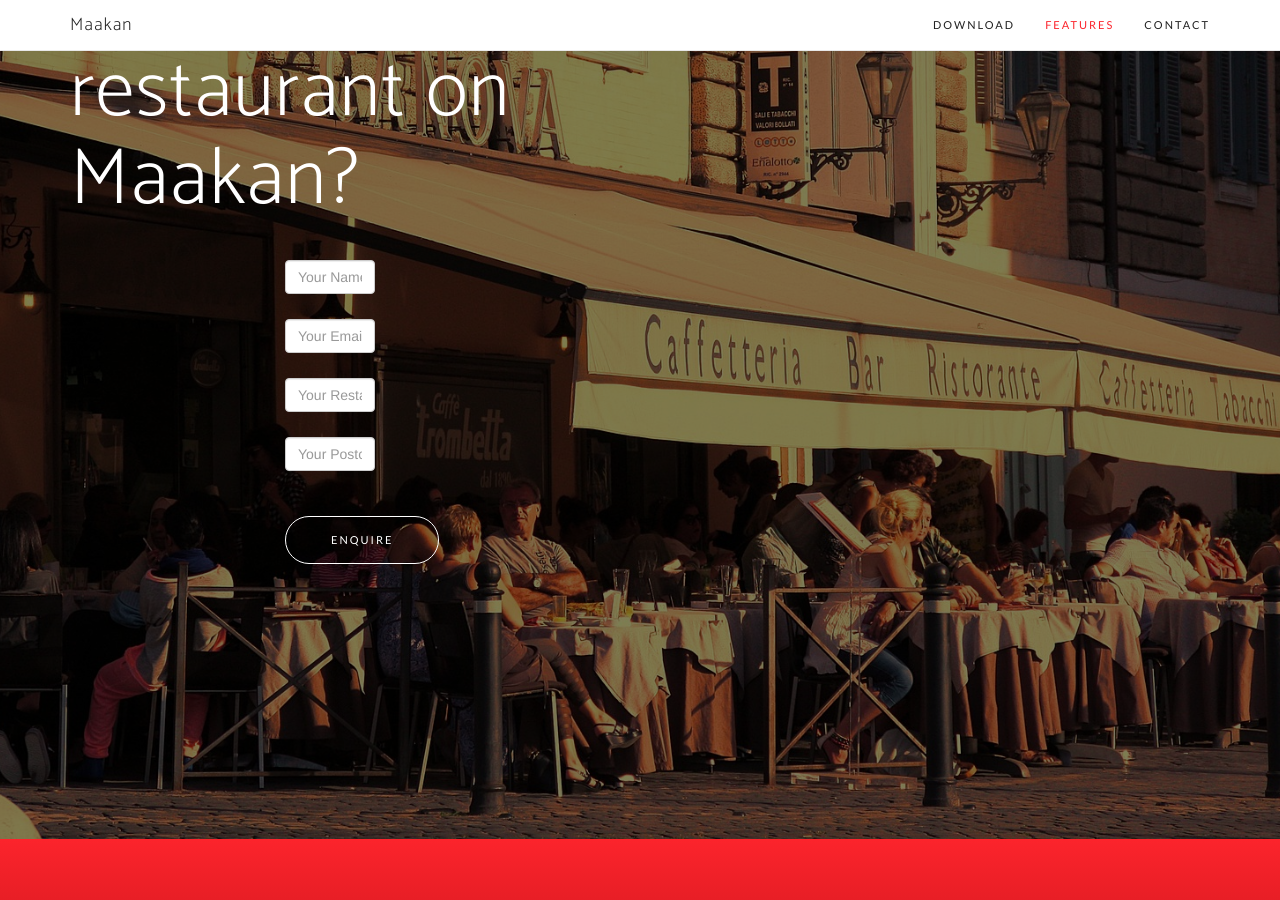
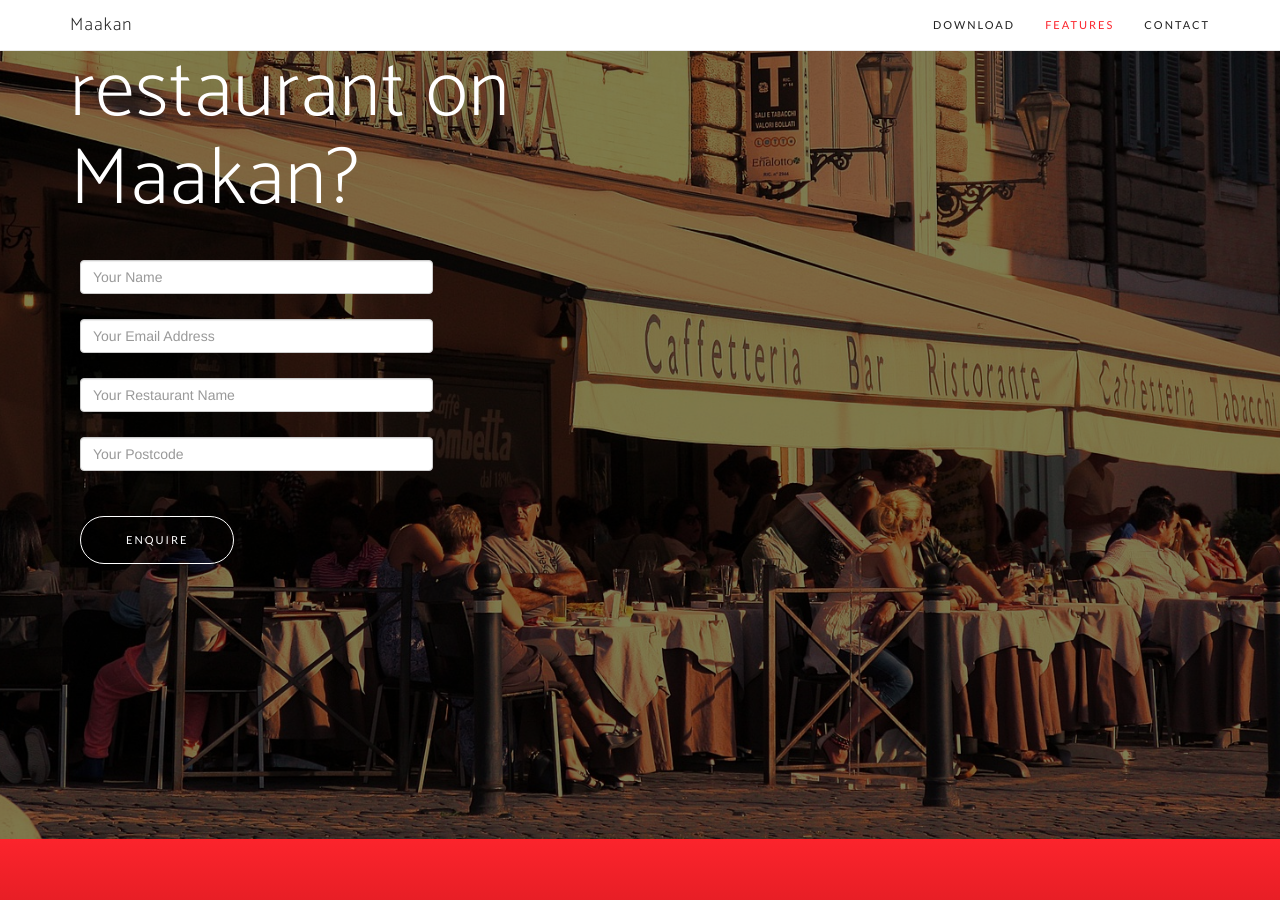
Before and after one commit to jameshamann/maakansite, a Jekyll site: the page built from index.html, in a window 1280 px wide and 900 px high, scrolled down 2797 px. Built offline with Jekyll 4.4.1, drawn with Linux system fonts in a browser that asks for light colours; nearby versions of some CDN libraries; some web fonts are replaced; the list of posts is cut into pages by our own code; some of the changed text lies outside the part shown.

Commit message:
fixes form and adds footer

```diff
--- a/_includes/aside.html
+++ b/_includes/aside.html
@@ -3,8 +3,6 @@
         <div class="container">
             <h2>Want your restaurant on Maakan?</h2>
             <!-- <a href="mailto:info@maakan.co.uk?Subject=Maakan%20Restaurant%20Enquiry" class="btn btn-outline btn-xl page-scroll">Enquire</a> -->
-
-        <div class="col-lg-4 col-lg-offset-2" style="align-items: center;">
   				<form  action="//formspree.io/info@maakan.co.uk" method="POST" name="sentMessage" id="contactForm" novalidate>
   					<div class="row control-group">
   						<div class="form-group col-xs-4 floating-label-form-group controls">
@@ -24,24 +22,25 @@
     							<p class="help-block text-danger"></p>
     						</div>
               </div>
-              <div class="row control-group">
+            <div class="row control-group">
               <div class="form-group col-xs-4 floating-label-form-group controls">
                 <input type="text" name="location" class="form-control" placeholder="Your Postcode" id="location" required data-validation-required-message="Please enter your postcode.">
                 <p class="help-block text-danger"></p>
               </div>
+            </div>
   					<div>
   						<input type="hidden"  name="_subject" value="New submission!">
   						<input type="text" name="_gotcha" style="display:none" />
   					</div>
-  					</div>
+
   					<br>
   					<div id="success"></div>
   					<div class="row">
   						<div class="form-group col-xs-12">
   							<button style="background-color: transparent;" type="submit" class="btn btn-outline btn-xl page-scroll">Enquire</button>
   						</div>
-  					</div>
-  				</form>
+              </div>
+              </form>
   			</div>
       </div>
     </div>
--- a/_includes/contact.html
+++ b/_includes/contact.html
@@ -24,7 +24,10 @@
 </section>
 <footer>
     <div class="container">
-        <p>&copy; Maakan Enterprise Ltd. All Rights Reserved.</p>
+        <p>&copy; Maakan Enterprise Ltd. All Rights Reserved.</p><br>
+        <p>&phone; 03337338068 | info@maakan.co.uk </p>
+
+
         <ul class="list-inline">
             <li>
                 <a href="#">Privacy</a>
--- a/css/main.scss
+++ b/css/main.scss
@@ -47,12 +47,5 @@
 ;
 
 form {
-  align-items: center;
   padding: 10px;
-
 }
-
-input {
-  padding: 5px;
-  align-items: center;
-}
```
